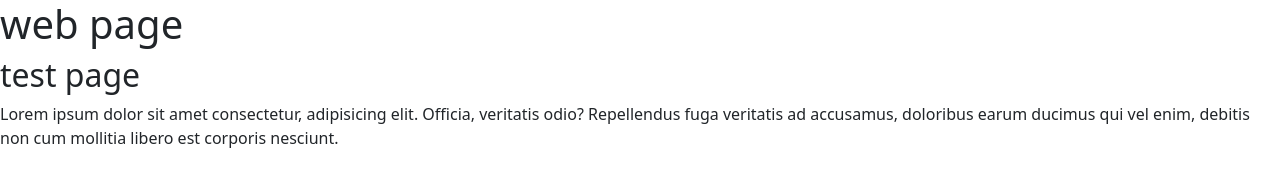
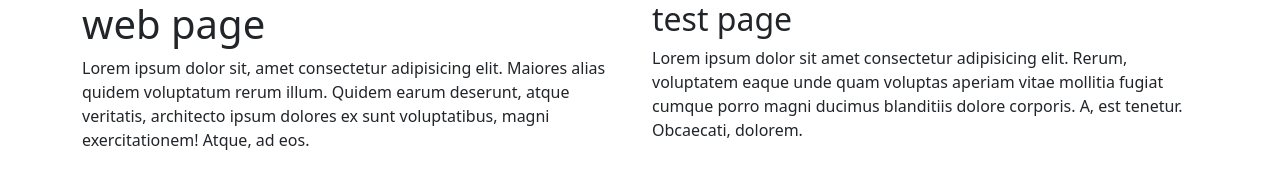
Before and after one commit to Devadath-pb/test-linkurcode-project, a plain HTML site: page index.html in a window 1280 px wide. Drawn offline with nearby package versions, Linux system fonts and the light colour scheme.

Commit message:
bootstrab

```diff
--- a/index.html
+++ b/index.html
@@ -10,12 +10,25 @@
 </head>
 
 <body>
-    <h1>web page</h1>
-    <h2>test page</h2>
-    <p>Lorem ipsum dolor sit amet consectetur, adipisicing elit. Officia, veritatis odio? Repellendus fuga veritatis ad
-        accusamus, doloribus earum ducimus qui vel enim, debitis non cum mollitia libero est corporis nesciunt.</p>
 
 
+
+    <div class="container">
+        <div class="row">
+            <div class="col col-12 col-sm-6 col-md-6 col-lg-6 col-xl-6 col-xxl-6">
+                <h1>web page</h1>
+                <p>Lorem ipsum dolor sit, amet consectetur adipisicing elit. Maiores alias quidem voluptatum rerum
+                    illum. Quidem earum deserunt, atque veritatis, architecto ipsum dolores ex sunt voluptatibus, magni
+                    exercitationem! Atque, ad eos.</p>
+            </div>
+            <div class="col col-12 col-sm-6 col-md-6 col-lg-6 col-xl-6 col-xxl-6">
+                <h2>test page</h2>
+                <p>Lorem ipsum dolor sit amet consectetur adipisicing elit. Rerum, voluptatem eaque unde quam voluptas
+                    aperiam vitae mollitia fugiat cumque porro magni ducimus blanditiis dolore corporis. A, est tenetur.
+                    Obcaecati, dolorem.</p>
+            </div>
+        </div>
+    </div>
 
 
     <script src="https://cdn.jsdelivr.net/npm/bootstrap@5.3.3/dist/js/bootstrap.bundle.min.js"
```
